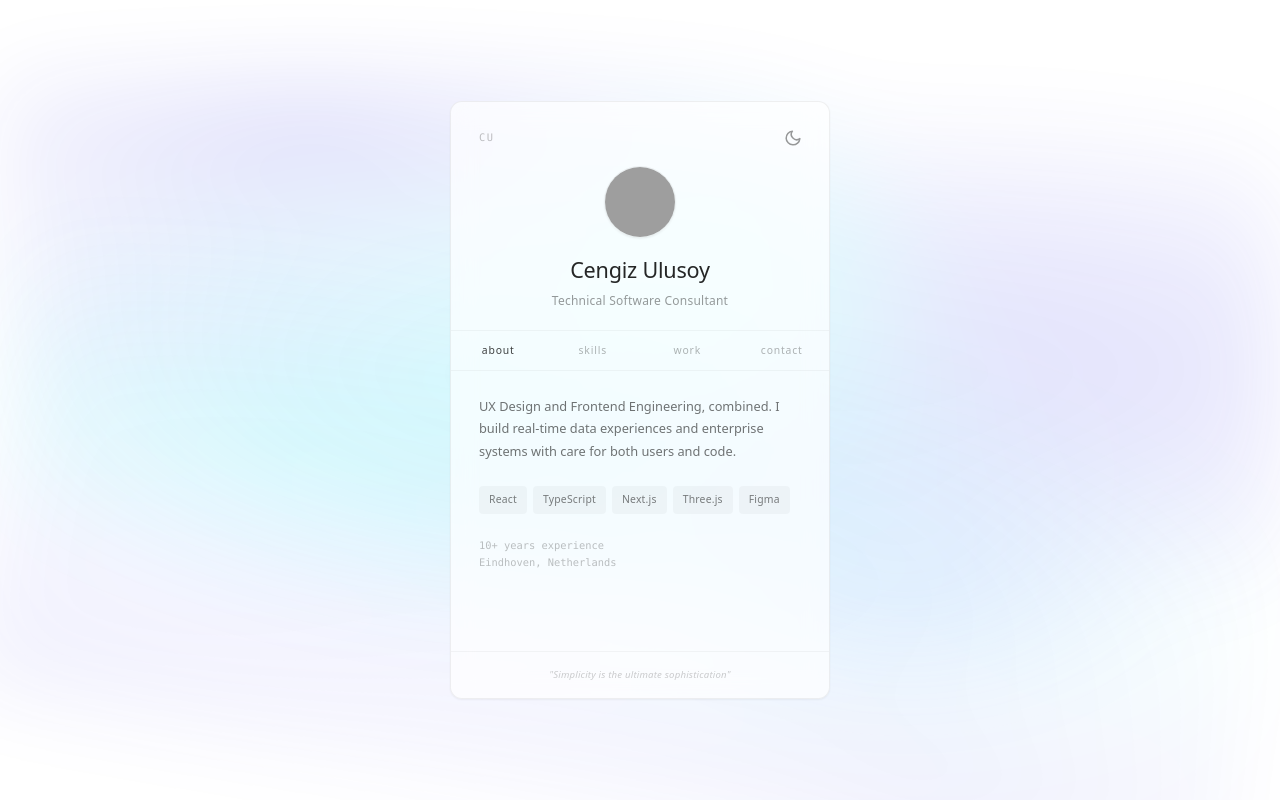
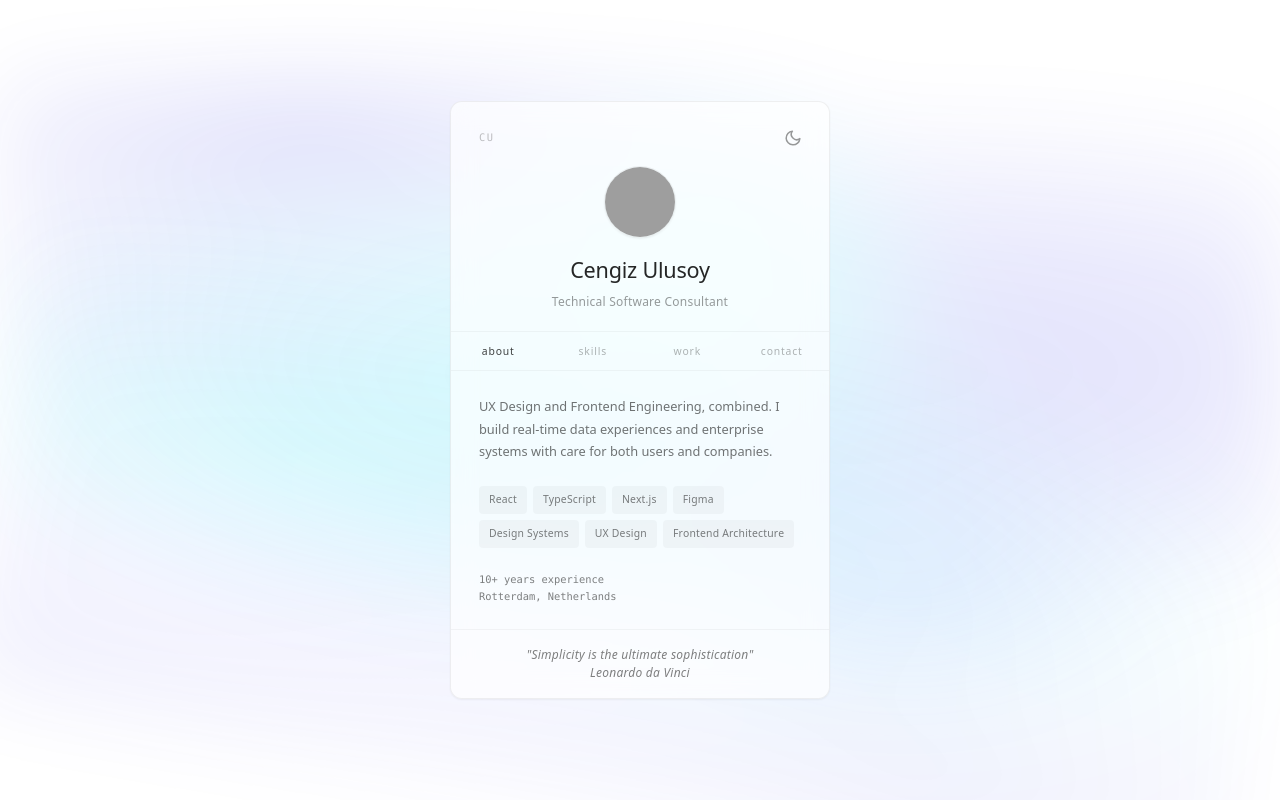
Before and after one commit to Cengizism/Cengizism.github.io, a React (Vite) app: page / in a window 1280 px wide. Built offline with nearby package versions, Linux system fonts and the light colour scheme; grey boxes are pictures that could not be loaded.

Commit message:
fix: content and styling changes

```diff
--- a/src/components/Card.jsx
+++ b/src/components/Card.jsx
@@ -17,7 +17,7 @@ export default function Card() {
     <div className="w-full max-w-[380px] bg-white/70 dark:bg-black/30 backdrop-blur-md border border-black/[0.06] dark:border-white/10 rounded-xl shadow-sm overflow-hidden">
       <Header />
       <Navigation activeSection={activeSection} setActiveSection={setActiveSection} />
-      <div className="px-7 py-6 min-h-[280px]">
+      <div className="px-7 py-6">
         <Section />
       </div>
       <Footer />
--- a/src/components/Footer.jsx
+++ b/src/components/Footer.jsx
@@ -1,8 +1,8 @@
 export default function Footer() {
   return (
     <div className="px-7 py-4 border-t border-black/[0.04] dark:border-white/[0.06] text-center">
-      <p className="text-[0.6rem] italic tracking-[0.02em] text-black/20 dark:text-white/20">
-        "Simplicity is the ultimate sophistication"
+      <p className="text-[0.75rem] italic tracking-[0.02em] text-black/50 dark:text-white/50">
+        "Simplicity is the ultimate sophistication"<br /> Leonardo da Vinci
       </p>
     </div>
   )
--- a/src/components/sections/AboutSection.jsx
+++ b/src/components/sections/AboutSection.jsx
@@ -1,11 +1,11 @@
-const tags = ['React', 'TypeScript', 'Next.js', 'Three.js', 'Figma']
+const tags = ['React', 'TypeScript', 'Next.js', 'Figma', 'Design Systems', 'UX Design', 'Frontend Architecture']
 
 export default function AboutSection() {
   return (
     <div>
       <p className="text-[0.8rem] leading-[1.75] mb-6 text-black/55 dark:text-white/55">
         UX Design and Frontend Engineering, combined.{' '}
-        I build real-time data experiences and enterprise systems with care for both users and code.
+        I build real-time data experiences and enterprise systems with care for both users and companies.
       </p>
 
       <div className="flex flex-wrap gap-1.5 mb-6">
@@ -19,9 +19,9 @@ export default function AboutSection() {
         ))}
       </div>
 
-      <div className="text-[0.65rem] font-mono text-black/25 dark:text-white/25 space-y-0.5">
+      <div className="text-[0.65rem] font-mono text-black/50 dark:text-white/50 space-y-0.5">
         <div>10+ years experience</div>
-        <div>Eindhoven, Netherlands</div>
+        <div>Rotterdam, Netherlands</div>
       </div>
     </div>
   )
```
